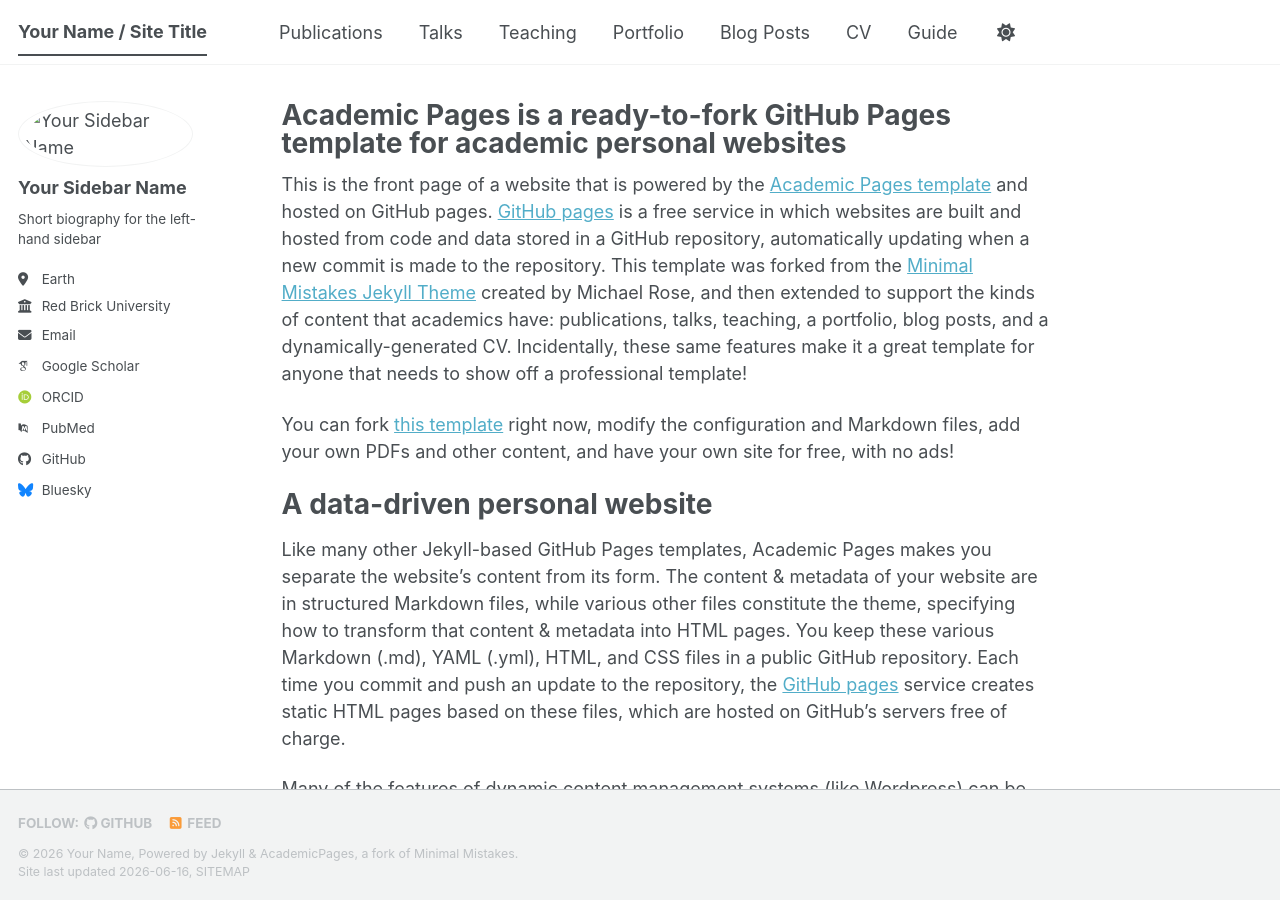
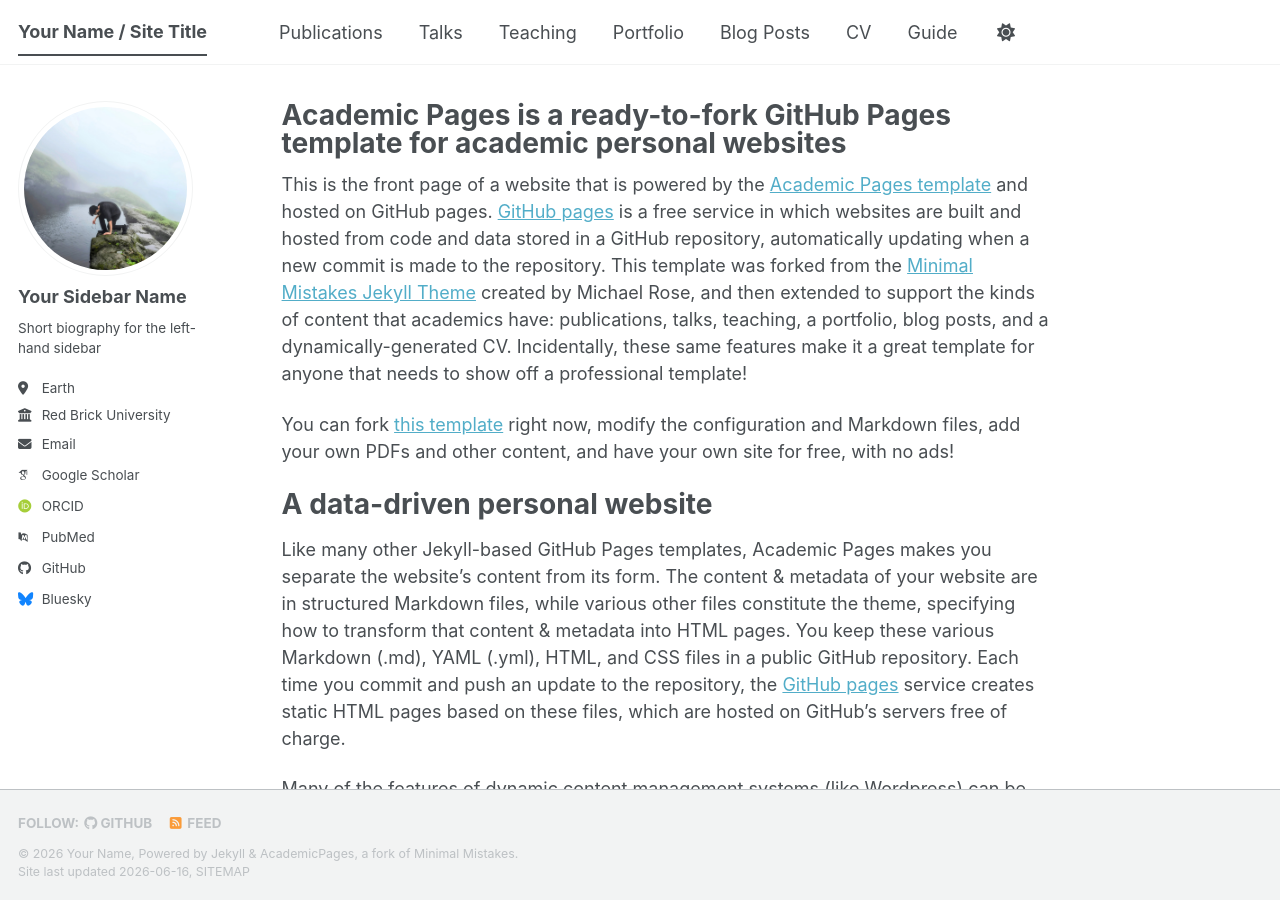
Before and after one commit to rishidas-04/rishidas-04.github.io, a Jekyll site: the page built from _pages/about.md, in a window 1280 px wide and 900 px high. Built offline with Jekyll 4.4.1, drawn with Linux system fonts in a browser that asks for light colours; some web fonts are replaced; a script bundle is joined from its source files by our own code; library files that are not in the unit come from our copies.

Commit message:
Update author avatar URL in config file

```diff
--- a/_config.yml
+++ b/_config.yml
@@ -23,7 +23,7 @@
 #               Additional customization can be done by editing /_includes/author-profile.html
 author:
   # Biographic information
-  avatar           : "/images/bio-photo.jpg"
+  avatar           : "https://rishidas-04.github.io/images/rishi_profile_pic.jpg"
   name             : "Your Sidebar Name"
   pronouns         : # example: "she/her"
   bio              : "Short biography for the left-hand sidebar"
```
